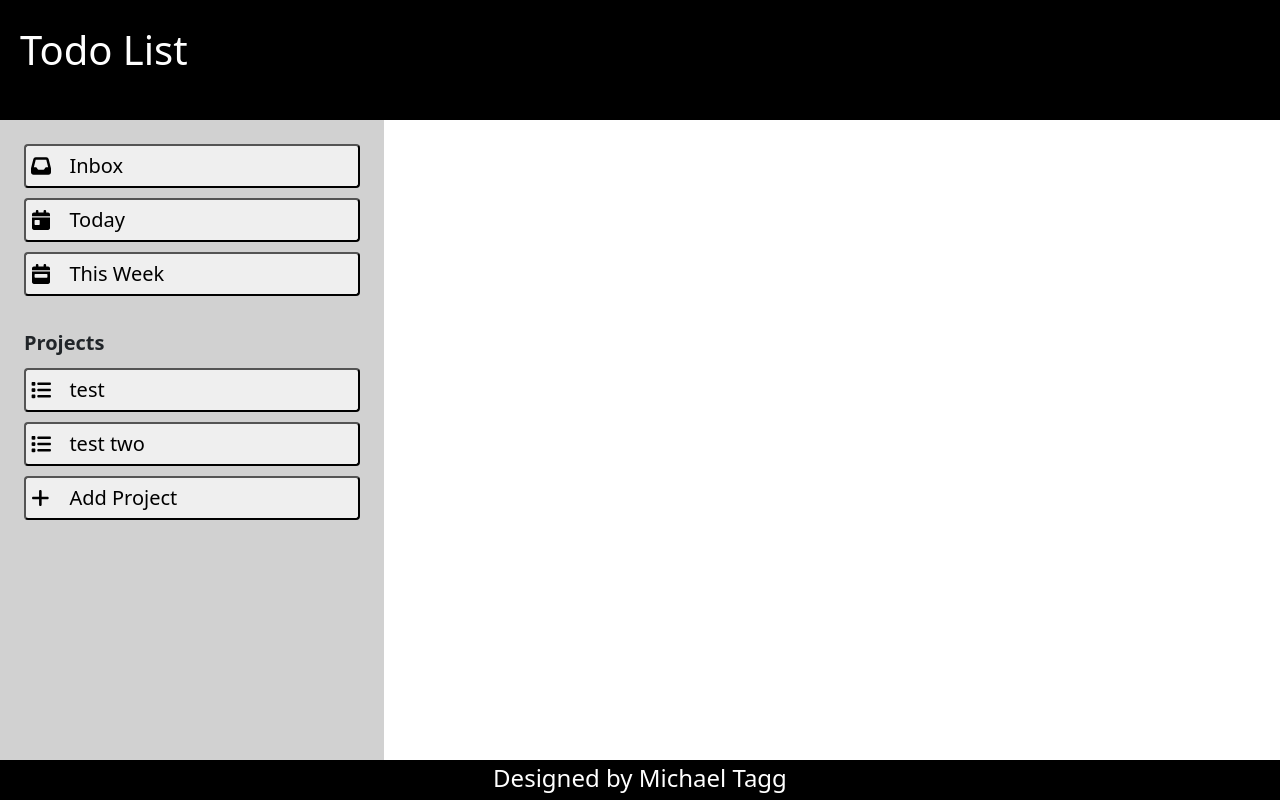
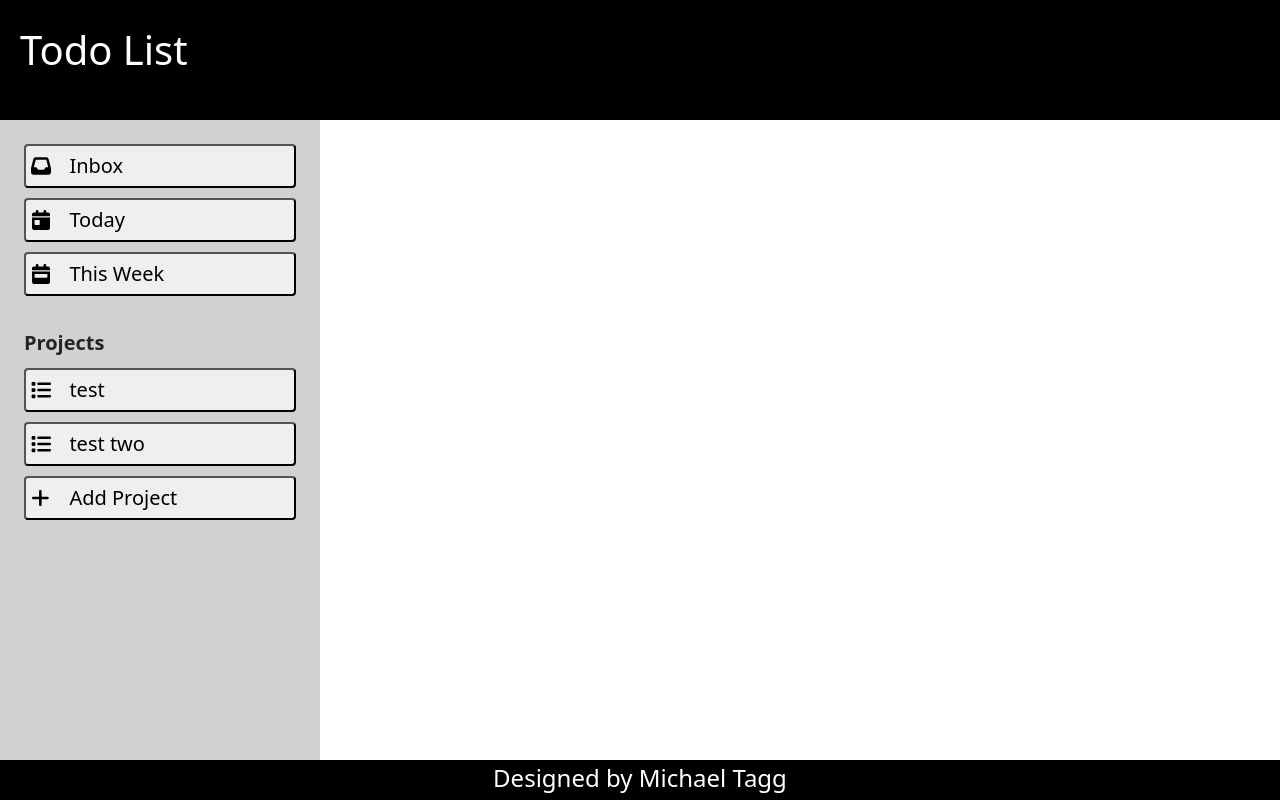
Before and after one commit to mdtagg/React_ToDo_App, a React (Vite) app: page / in a window 1280 px wide. Built offline with nearby package versions, Linux system fonts and the light colour scheme.

Commit message:
working to integrate delete button on projectslist, switching projects state to object form

```diff
--- a/package.json
+++ b/package.json
@@ -12,7 +12,8 @@
     "bootstrap": "^5.2.3",
     "react": "^18.2.0",
     "react-bootstrap": "^2.7.1",
-    "react-dom": "^18.2.0"
+    "react-dom": "^18.2.0",
+    "uuid": "^9.0.0"
   },
   "devDependencies": {
     "@types/react": "^18.0.27",
--- a/src/components/ProjectTitle.jsx
+++ b/src/components/ProjectTitle.jsx
@@ -1,7 +1,7 @@
 
 import { useState } from 'react'
 
-const ProjectTitle = ({title}) => {
+const ProjectTitle = ({title,id}) => {
 
     const [toggle,setToggle] = useState(false)
 
@@ -17,7 +17,7 @@ const ProjectTitle = ({title}) => {
             <button onMouseEnter={handleEnter} onMouseLeave={handleExit}>
                 <img className='todo-icon' src='icons/todo-list.svg'></img>
                     {title}
-                {toggle && <div className='delete-button'>x</div>}
+                {toggle && <div onClick={() => handleDelete(id)} className='delete-button'>x</div>}
             </button>
         )
 }
--- a/src/components/ProjectsList.jsx
+++ b/src/components/ProjectsList.jsx
@@ -1,9 +1,9 @@
 
-import { useState } from 'react'
+import { useState,useEffect } from 'react'
 import Button from 'react-bootstrap/Button';
 import Form from 'react-bootstrap/Form';
-import { Container } from 'react-bootstrap';
 import ProjectTitle from './ProjectTitle';
+import { v4 as uuidv4 } from 'uuid';
 
 const ProjectsList = () => {
     const [projects, setProjects] = useState(['test','test two'])
@@ -30,12 +30,16 @@ const ProjectsList = () => {
         setProjectTitle(value)
     }
 
+    function handleOnDelete(id) {
+
+    }
+
     return (
         <div className='sidebar-group' id='projects-list'>
             <div className='projects-title'>Projects</div>
             {projects.map((project,index) => {
                 return (
-                    <ProjectTitle key={index} title={project} />
+                    <ProjectTitle id={uuidv4()} key={index} title={project} />
                 )
             })}
             {toggleShow &&
--- a/src/index.css
+++ b/src/index.css
@@ -18,7 +18,7 @@
 }
 
 .todo-sidebar {
-  width:30%;
+  width:25%;
   background-color: rgb(209, 209, 209);
   display:flex;
   flex-direction: column;
```
Also changed, not shown: 1 other file (tests, documents, lock files or other folders).
